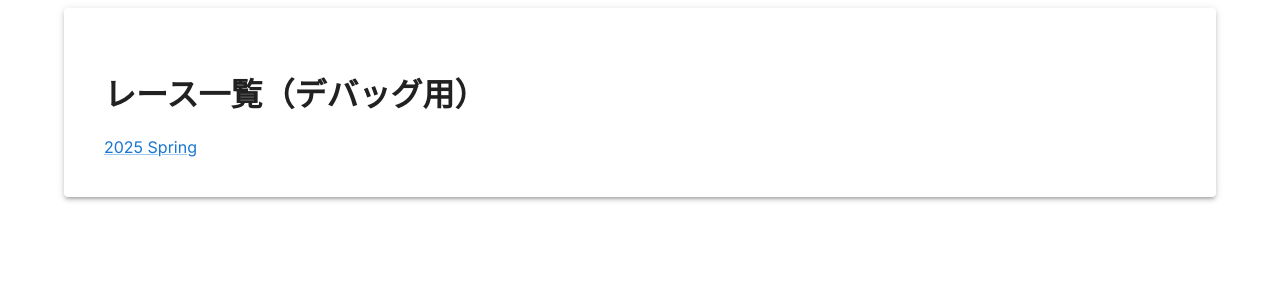
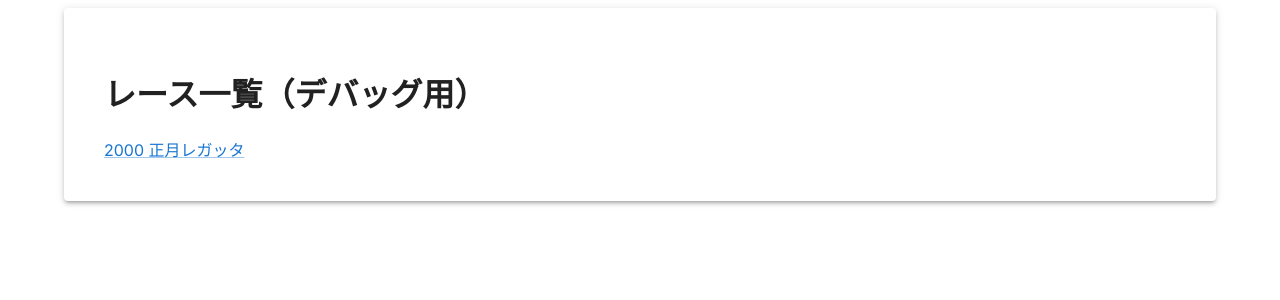
Before and after one commit to ken-miyashita/jta-race-entry, a Next.js app: page / in a window 1280 px wide. Shown: the top 300 px of the page. Built offline with nearby package versions, Linux system fonts and the light colour scheme; what @mui/material-nextjs would draw is missing.

Commit message:
chore: update pages to adapt to new DB schema

```diff
--- a/src/app/page.tsx
+++ b/src/app/page.tsx
@@ -13,7 +13,7 @@ export default function Home() {
     <Container>
       <Paper elevation={3} sx={{ p: 5 }}>
         <h1>レース一覧（デバッグ用）</h1>
-        <Link href="/race/25SP">2025 Spring</Link>
+        <Link href="/race/1">2000 正月レガッタ</Link>
       </Paper>
     </Container>
   );
```
Also changed, not shown: src/app/race/[raceId]/list_entry/page.tsx (renamed from src/app/race/[racePrefix]/page.tsx, +5 -3 lines), src/app/race/[raceId]/page.tsx (renamed from src/app/race/[racePrefix]/list_entry/page.tsx, +3 -5 lines).
